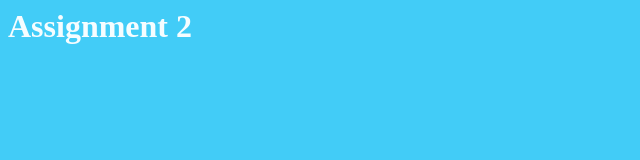
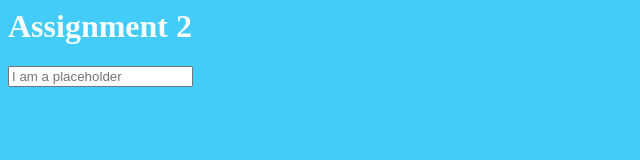
Before and after one commit to mikeal1/INST377Assignment2, a website: page public/index.html in a window 1280 px wide. Shown: the whole page, without its empty margins (0-640 px from the left). Drawn offline with Linux system fonts and the light colour scheme.

Commit message:
Update index.html

```diff
--- a/public/index.html
+++ b/public/index.html
@@ -13,6 +13,7 @@
             <div class="row"></div>
         </div>
     </div>
+    <input type="text" class="textinput" placeholder="I am a placeholder"></input>
     <script src="script.js"></script>
 </body>
 </html>
```
